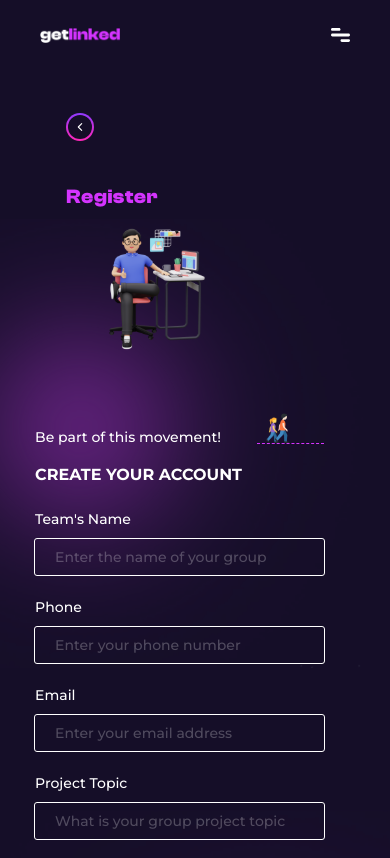
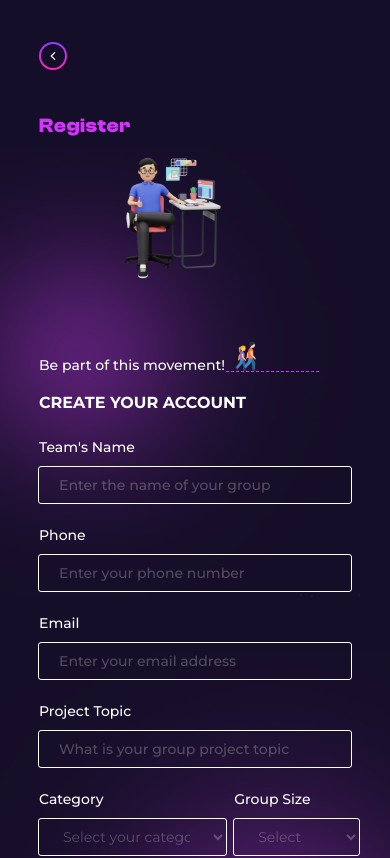
Before and after one commit to Leeyah-123/GetLinked, a React (Vite) app: page /register in a window 390 px wide. Shown: the top 858 px of the page. Built offline with nearby package versions, Linux system fonts and the light colour scheme.

Commit message:
navbar: Complete mobile navbar

```diff
--- a/src/components/Navbar.tsx
+++ b/src/components/Navbar.tsx
@@ -37,8 +37,8 @@ const Navbar = () => {
   return (
     <>
       <button
-        className={`absolute right-10 ${
-          isNavOpen ? 'top-6' : 'top-7'
+        className={`absolute right-10 ${isNavOpen ? 'top-6' : 'top-7'} ${
+          location.pathname !== '/' && 'hidden'
         } z-[100] lg:hidden`}
         onClick={toggleNav}
       >
@@ -79,14 +79,18 @@ const Navbar = () => {
               y2="23"
               gradientUnits="userSpaceOnUse"
             >
-              <stop stop-color="#903AFF" />
-              <stop offset="1" stop-color="#FF26B9" />
+              <stop stopColor="#903AFF" />
+              <stop offset="1" stopColor="#FF26B9" />
             </linearGradient>
           </defs>
         </svg>
       </button>
 
-      <nav className={`px-10 py-7 z-50 md:hidden`}>
+      <nav
+        className={`px-10 py-7 z-50 md:hidden ${
+          location.pathname !== '/' && 'hidden'
+        }`}
+      >
         <Link to="/">
           <Logo />
         </Link>
@@ -101,6 +105,7 @@ const Navbar = () => {
               <Link
                 to="/#timeline"
                 className={`${location.hash === '#timeline' && 'active'}`}
+                onClick={toggleNav}
               >
                 timeline
               </Link>
@@ -109,6 +114,7 @@ const Navbar = () => {
               <Link
                 to="/#overview"
                 className={`${location.hash === '#overview' && 'active'}`}
+                onClick={toggleNav}
               >
                 overview
               </Link>
@@ -117,22 +123,22 @@ const Navbar = () => {
               <Link
                 to="/#faqs"
                 className={`${location.hash === '#faqs' && 'active'}`}
+                onClick={toggleNav}
               >
                 faqs
               </Link>
             </li>
             <li>
-              <NavLink to="/contact">contact</NavLink>
+              <NavLink to="/contact" onClick={toggleNav}>
+                contact
+              </NavLink>
             </li>
             <li>
               <NavLink
                 id="registerBtn"
                 to="/register"
-                className={({ isActive }) =>
-                  `btn relative transition-transform hover:scale-[1.05] focus:scale-[1.05] ${
-                    isActive && 'active bg-none bg-[var(--navy-blue)]'
-                  }`
-                }
+                onClick={toggleNav}
+                className={`btn relative transition-transform hover:scale-[1.05] focus:scale-[1.05]`}
               >
                 <span className="relative z-20">Register</span>
               </NavLink>
--- a/src/routes/contact.tsx
+++ b/src/routes/contact.tsx
@@ -78,7 +78,7 @@ const Contact = () => {
         </section>
 
         <section className="h-fit rounded-xl py-10 px-5 !ml-0 lg:shadow-[#0f0f0f] lg:shadow-md lg:ml-28 lg:py-16 lg:px-24 lg:bg-white/[0.03]">
-          <div className="text-xl min-w-[30ch] text-[var(--color-3)] clash-display font-semibold tracking-wide mb-4 lg:mb-8">
+          <div className="text-xl text-[var(--color-3)] clash-display font-semibold tracking-wide mb-4 xl:min-w-[30ch] lg:mb-8">
             <h2>Questions or need assistance?</h2>
             <p>Let us know about it!</p>
           </div>
--- a/src/routes/register.tsx
+++ b/src/routes/register.tsx
@@ -8,15 +8,15 @@ import BackButton from '../components/BackButton';
 const Register = () => {
   return (
     <>
-      <BackButton className="px-[17vw] py-[5vh]" />
+      <BackButton className="pl-[10vw] md:pl-[20vw] py-[5vh]" />
 
-      <h1 className="px-[17vw] self-start text-xl text-[var(--color-3)] clash-display font-medium tracking-wide lg:hidden">
+      <h1 className="pl-[10vw] md:pl-[20vw] self-start text-xl text-[var(--color-3)] clash-display font-medium tracking-wide lg:hidden">
         Register
       </h1>
 
       <div
         id="contact"
-        className="relative min-h-screen pr-[8vw] flex flex-col items-center lg:px-[8vw] lg:items-stretch lg:grid lg:grid-cols-2 lg:grid-flow-col"
+        className="relative min-h-screen px-[5vw] flex flex-col items-center lg:px-[8vw] lg:items-stretch lg:grid lg:grid-cols-2 lg:grid-flow-col"
       >
         <img
           src={graphicDesignerImg}
@@ -24,13 +24,13 @@ const Register = () => {
           className="w-[40vw] max-w-none aspect-square md:w-[50vw] lg:pb-32 -ml-11"
         />
 
-        <div className="mb-2 h-fit rounded-xl px-[9vw] py-[7vh] md:px-[5vw] md:py-[3vh] lg:mt-5 lg:shadow-[#0f0f0f] lg:shadow-md lg:bg-white/[0.03] xl:max-h-[75vh] xl:py-[7vh]">
+        <div className="mb-2 h-fit rounded-xl px-[5vw] py-[7vh] md:px-[5vw] md:py-[3vh] lg:mt-5 lg:shadow-[#0f0f0f] lg:shadow-md lg:bg-white/[0.03] xl:max-h-[75vh] xl:py-[7vh]">
           <h1 className="hidden lg:block text-2xl text-[var(--color-3)] clash-display font-medium tracking-wide mb-4 lg:mb-8">
             Register
           </h1>
 
           <div className="mb-3 flex">
-            <p className="w-full sm:w-auto text-sm font-medium">
+            <p className="w-[20ch] sm:w-auto text-sm font-medium">
               Be part of this movement!
             </p>
             <div className="w-[30%] lg:w-28">
@@ -54,7 +54,7 @@ const Register = () => {
               Create your account
             </header>
 
-            <div className="grid lg:grid-cols-2 lg:grid-rows-3 gap-5">
+            <div className="grid lg:grid-cols-2 lg:grid-rows-2 gap-5">
               <div>
                 <label htmlFor="teamName" className="text-sm font-medium">
                   Team's Name
@@ -103,6 +103,9 @@ const Register = () => {
                   className="w-full mt-2 rounded-sm text-sm bg-transparent text-white placeholder:text-white/25 placeholder:font-medium placeholder:text-sm outline outline-1 outline-white px-5 py-2"
                 />
               </div>
+            </div>
+
+            <div className="mt-5 grid grid-cols-[60%_40%] gap-2 lg:grid-cols-2 lg:grid-rows-1 lg:gap-5">
               <div>
                 <label htmlFor="category" className="text-sm font-medium">
                   Category
@@ -130,6 +133,7 @@ const Register = () => {
                   </option>
                 </select>
               </div>
+
               <div>
                 <label htmlFor="groupSize" className="text-sm font-medium">
                   Group Size
```
